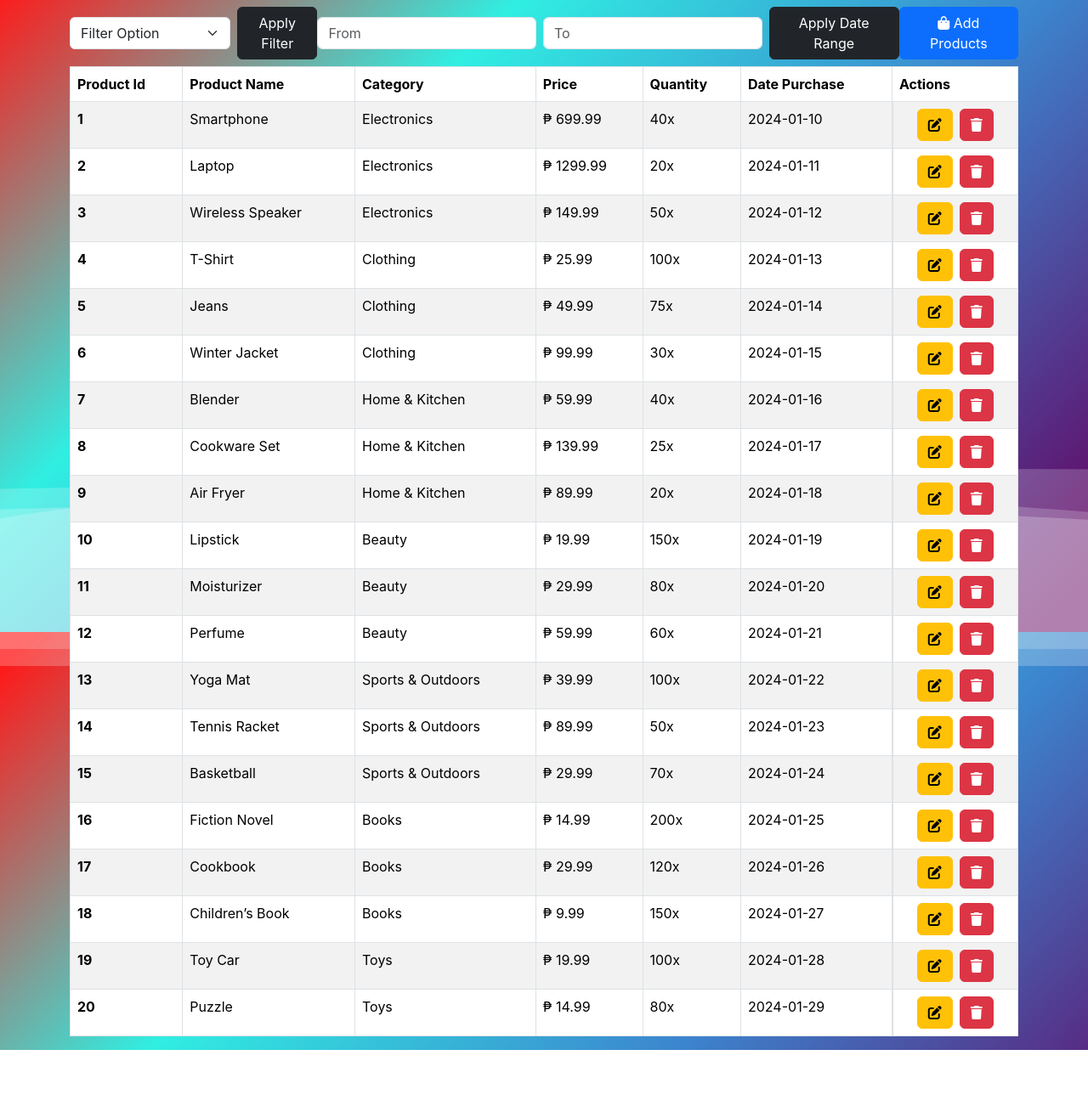
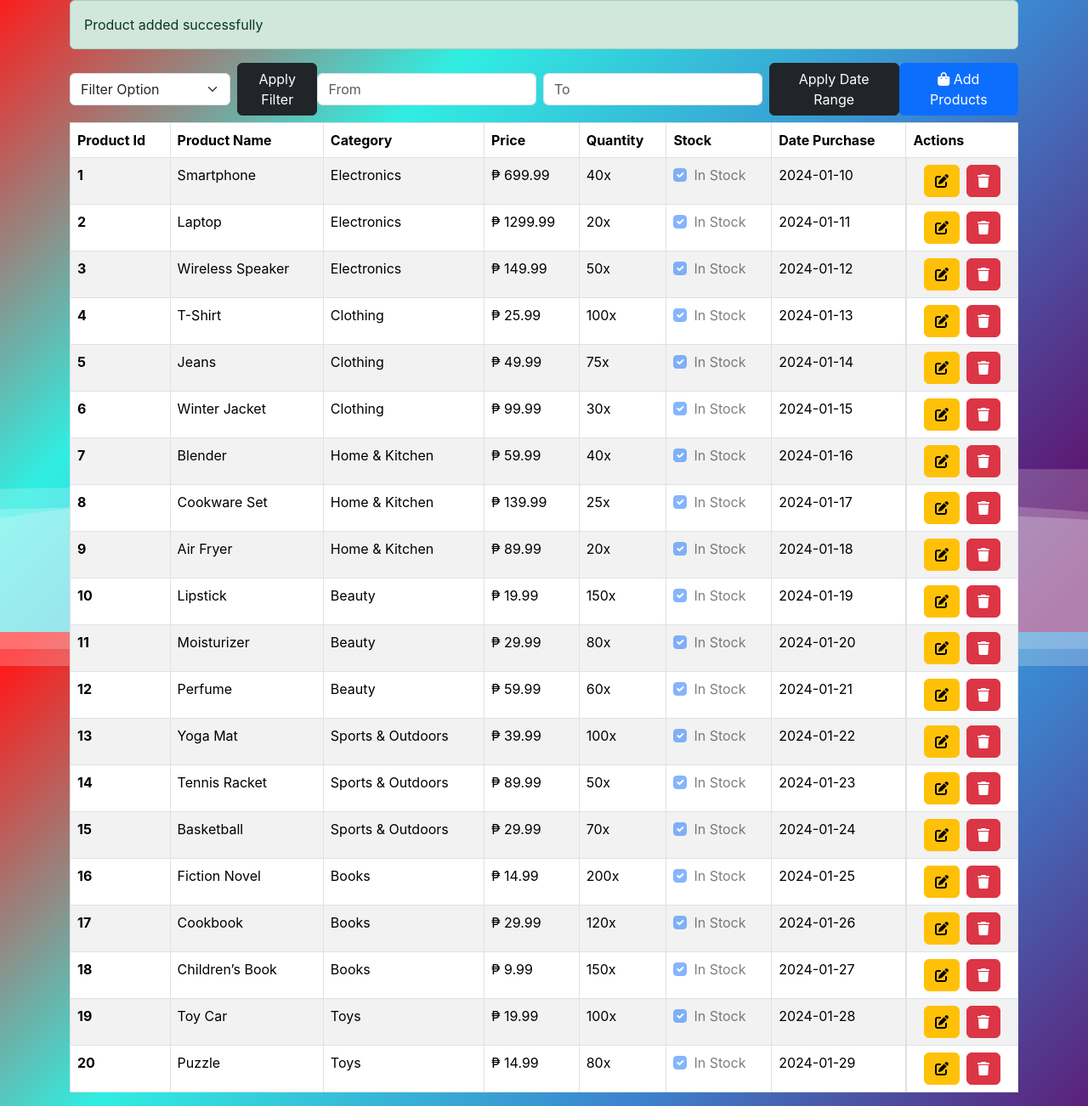
Before and after one commit to hulomjosuan21/prelim_im2, a PHP site: page /index.php in a window 1280 px wide. Shown: the part 56-1358 px from the top of the page at 85% size. Before the commit the page ends 1292 px from the top, so only its background shows below. Run offline with PHP 8.4, Linux system fonts and the light colour scheme; the visitor is signed in with stand-in values (Sample User, id 1); data comes from the database, SQL or seed files in the repository; some libraries are stand-ins or nearby versions.

Commit message:
commit #5

```diff
--- a/connection.php
+++ b/connection.php
@@ -1,6 +1,6 @@
 <?php
 $newConnection = new Connection();
-
+session_start();
 class Connection
 {
     private $server = "mysql:host=localhost;dbname=prelim";
@@ -47,10 +47,7 @@ class Connection
                 $query = "INSERT INTO products_table (`product_name`, `category`, `price`, `quantity`, `created_at`) VALUES (?, ?, ?, ?, ?)";
                 $stmt = $connection->prepare($query);
                 $stmt->execute([$product_name, $category, $price, $quantity, $created_at]);
-
-                session_start();
                 $_SESSION["create"] = "Product added successfully";
-
                 header("Location: index.php");
                 exit();
             } catch (PDOException $e) {
@@ -63,7 +60,7 @@ class Connection
         }
     }
 
-    public function editStudent()
+    public function editProduct()
     {
         if (isset($_POST['edit_product'])) {
 
@@ -81,9 +78,7 @@ class Connection
                 $stmt = $connection->prepare($query);
                 $stmt->execute([$product_name, $category, $price, $quantity, $created_at, $product_id]);
 
-                session_start();
-                $_SESSION["out"] = "Product edit successfully";
-
+                $_SESSION["create"] = "Product updated successfully";
                 header("Location: index.php");
                 exit();
             } catch (PDOException $e) {
@@ -107,9 +102,7 @@ class Connection
                 $stmt = $connection->prepare($query);
                 $stmt->execute(["product_id" => $product_id]);
 
-                session_start();
-                $_SESSION["out"] = "Product deleted successfully";
-
+                $_SESSION["create"] = "Product id:$product_id deleted successfully";
                 header("Location: index.php");
                 exit();
             } catch (PDOException $e) {
--- a/index.php
+++ b/index.php
@@ -1,7 +1,7 @@
 <?php
 require_once('connection.php');
 $newConnection->addProduct();
-$newConnection->editStudent();
+$newConnection->editProduct();
 $newConnection->deleteProduct();
 $products = $newConnection->getAllProducts(); // Start with all products
 
@@ -33,6 +33,8 @@ if (isset($_POST['filter_btn']) && !empty($_POST['filter_input'])) {
 </head>
 
 <body>
+
+
     <div>
         <div class="wave"></div>
         <div class="wave"></div>
@@ -97,6 +99,21 @@ if (isset($_POST['filter_btn']) && !empty($_POST['filter_input'])) {
         </div>
     </div>
 
+    <div class="container">
+        <?php
+        if (isset($_SESSION["create"])) {
+        ?>
+            <div class="alert alert-success">
+                <?php
+                echo $_SESSION["create"];
+                unset($_SESSION["create"]);
+                ?>
+            </div>
+        <?php
+        }
+        ?>
+    </div>
+
     <div class="container d-flex justify-content-between mt-2 mb-2">
         <div>
             <form action="" method="POST" class="d-flex align-items-center">
@@ -141,6 +158,7 @@ if (isset($_POST['filter_btn']) && !empty($_POST['filter_input'])) {
                     <th scope="col">Category</th>
                     <th scope="col">Price</th>
                     <th scope="col">Quantity</th>
+                    <th scope="col">Stock</th>
                     <th scope="col">Date Purchase</th>
                     <th scope="col">Actions</th>
                 </tr>
@@ -156,6 +174,16 @@ if (isset($_POST['filter_btn']) && !empty($_POST['filter_input'])) {
                             <td><?= $row->category ?></td>
                             <td>₱ <?= $row->price ?></td>
                             <td><?= $row->quantity ?>x</td>
+                            <td>
+                                <div class="form-check">
+                                    <input class="form-check-input" type="checkbox" value="" id="flexCheckChecked"
+                                        <?php if ($row->quantity > 0) echo 'checked'; ?> disabled>
+                                    <label class="form-check-label" for="flexCheckChecked">
+                                        <?= ($row->quantity > 0) ? 'In Stock' : 'Out of Stock'; ?>
+                                    </label>
+                                </div>
+
+                            </td>
                             <td><?= $row->created_at ?></td>
                             <td class="d-flex gap-2 justify-content-center">
                                 <button type="button" class="btn btn-warning" data-bs-toggle="modal" data-bs-target="#editModal<?= $row->product_id ?>"><i class="fa-solid fa-pen-to-square"></i></button>
```
